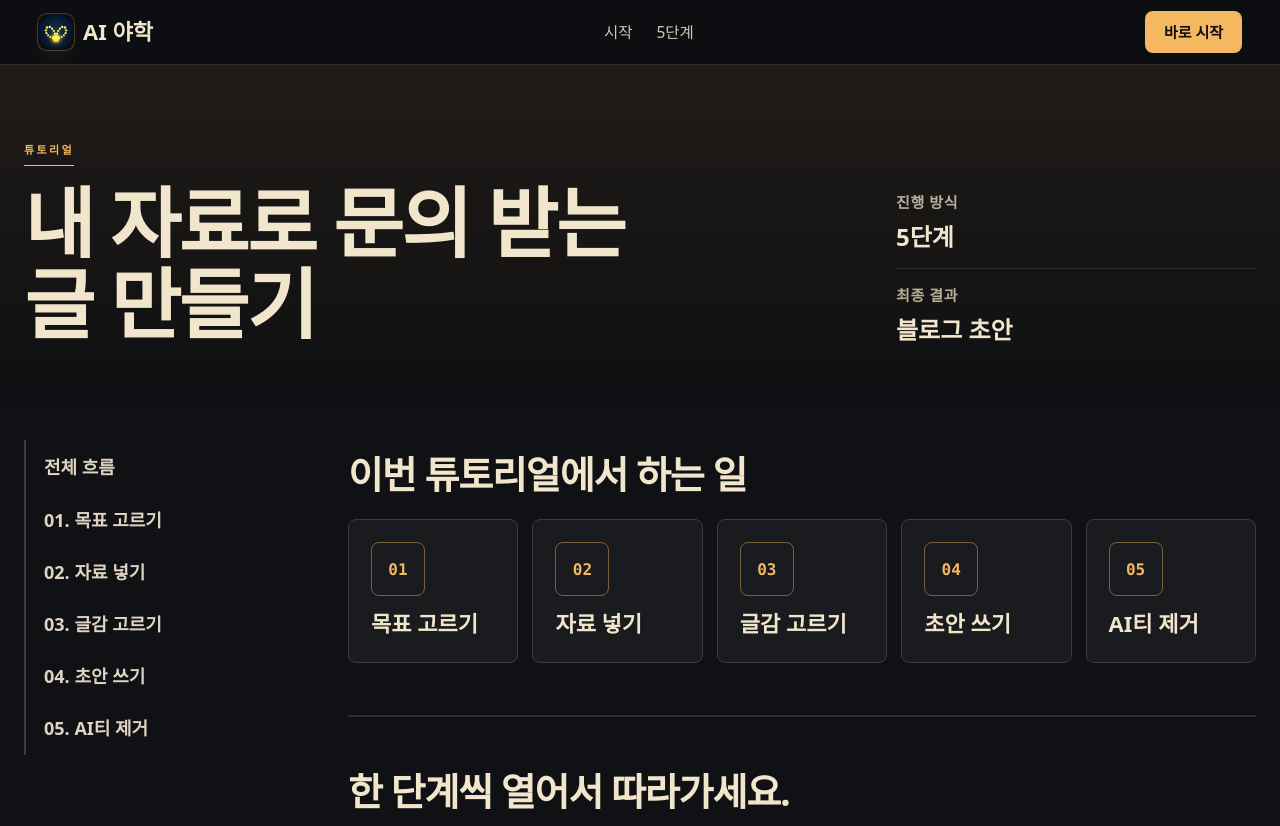
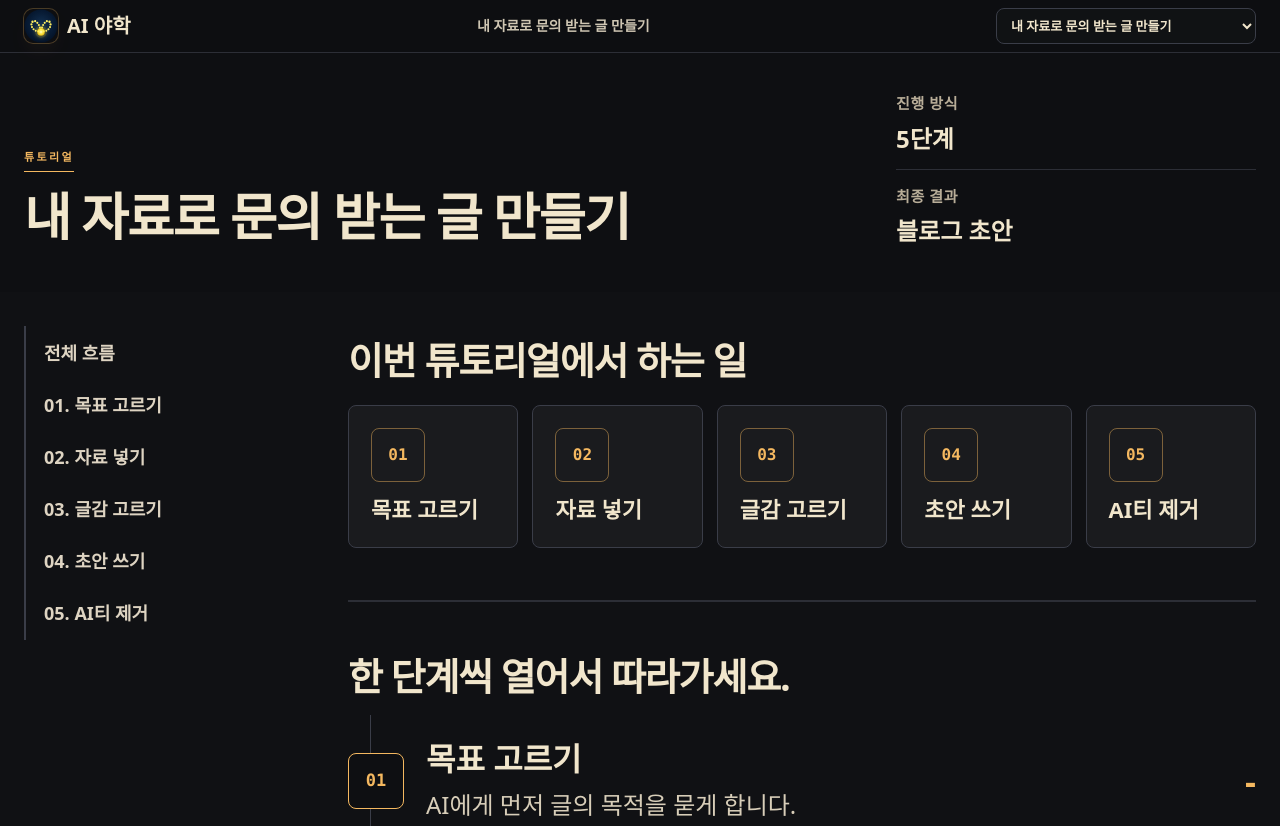
Before and after one commit to twinfin22/ai-night, an Astro site: page /modules/blog in a window 1280 px wide. Shown: the top 826 px of the page. Built offline with nearby package versions, Linux system fonts and the light colour scheme; Astro itself is replaced by a stand-in of ours; a web font is replaced by a local one.

Commit message:
feat(modules): add compact tutorial header

```diff
--- a/src/components/ModuleTemplate.astro
+++ b/src/components/ModuleTemplate.astro
@@ -16,7 +16,6 @@ export interface Props {
   };
   toolSelector?: boolean;
   stepsLabel?: string;
-  ctaLabel?: string;
 }
 
 const {
@@ -26,23 +25,30 @@ const {
   steps,
   summary,
   toolSelector = false,
-  stepsLabel = `${steps.length}단계`,
-  ctaLabel = '바로 시작',
 } = Astro.props;
+
+const tutorialLinks = [
+  { href: '/modules/setup/', label: 'AI 작업 환경 만들기' },
+  { href: '/modules/website/', label: '홈페이지 제작 파이프라인 만들기' },
+  { href: '/modules/blog/', label: '내 자료로 문의 받는 글 만들기' },
+  { href: '/modules/github-vercel/', label: '깃허브와 버셀 세팅' },
+];
 ---
 
 <Base title={`${title} — AI 야학`} description={description} canonicalPath={canonicalPath}>
-  <header class="masthead module-nav">
-    <div class="masthead-inner">
-      <a href="/" class="masthead__wordmark" aria-label="AI 야학 홈">
+  <header class="module-header">
+    <div class="module-header__inner">
+      <a href="/" class="module-header__brand" aria-label="AI 야학 홈">
         <img src="/favicon.svg" alt="" width="34" height="34" />
         <span>AI 야학</span>
       </a>
-      <nav class="masthead__nav" aria-label="모듈 섹션 이동">
-        <a href="#overview">시작</a>
-        <a href="#steps">{stepsLabel}</a>
-      </nav>
-      <a class="masthead__cta" href="#steps">{ctaLabel}</a>
+      <p class="module-header__title">{title}</p>
+      <label class="sr-only" for="module-jump">다른 튜토리얼로 이동</label>
+      <select id="module-jump" class="module-header__select" data-module-jump aria-label="다른 튜토리얼로 이동">
+        {tutorialLinks.map((item) => (
+          <option value={item.href} selected={item.href === canonicalPath}>{item.label}</option>
+        ))}
+      </select>
     </div>
   </header>
 
@@ -230,6 +236,13 @@ const {
   </main>
 
   <script>
+    document.querySelector('[data-module-jump]')?.addEventListener('change', (event) => {
+      const target = event.currentTarget;
+      if (target instanceof HTMLSelectElement && target.value && target.value !== window.location.pathname) {
+        window.location.href = target.value;
+      }
+    });
+
     const setupRoot = document.querySelector('[data-tool-selector]');
 
     const applySetupChoice = () => {
--- a/src/styles/global.css
+++ b/src/styles/global.css
@@ -1174,46 +1174,6 @@ footer h2::before { content: none; }
 }
 
 /* ====== Module pages ====== */
-.module-nav {
-  position: sticky;
-  top: 59px;
-  z-index: 30;
-  background: rgba(17, 19, 21, 0.9);
-  backdrop-filter: blur(12px);
-  -webkit-backdrop-filter: blur(12px);
-  border-bottom: 1px solid var(--hairline);
-}
-
-.module-nav__inner {
-  display: flex;
-  gap: 8px;
-  overflow-x: auto;
-  scrollbar-width: none;
-  padding-top: 12px;
-  padding-bottom: 12px;
-}
-
-.module-nav__inner::-webkit-scrollbar {
-  display: none;
-}
-
-.module-nav a {
-  flex: 0 0 auto;
-  padding: 8px 12px;
-  border: 1px solid var(--hairline-2);
-  border-radius: 999px;
-  color: var(--ink-soft);
-  font-size: 13px;
-  font-weight: 800;
-  line-height: 1.2;
-  text-decoration: none;
-}
-
-.module-nav a:hover {
-  border-color: var(--amber);
-  color: var(--cream);
-}
-
 .prompt-grid {
   display: grid;
   grid-template-columns: 1fr;
@@ -1302,63 +1262,106 @@ footer h2::before { content: none; }
   }
 }
 
-/* ====== Module template derived from website module ====== */
-.masthead.module-nav {
+.module-page {
+  background: #101114;
+}
+
+.sr-only {
+  position: absolute;
+  width: 1px;
+  height: 1px;
+  padding: 0;
+  margin: -1px;
+  overflow: hidden;
+  clip: rect(0, 0, 0, 0);
+  white-space: nowrap;
+  border: 0;
+}
+
+.module-header {
   position: sticky;
   top: 0;
   z-index: 50;
-  background: rgba(14, 15, 18, 0.78);
+  min-height: 52px;
+  border-bottom: 1px solid var(--hairline);
+  background: rgba(14, 15, 18, 0.9);
   backdrop-filter: blur(14px);
   -webkit-backdrop-filter: blur(14px);
+}
+
+.module-header__inner {
+  max-width: 1500px;
+  margin: 0 auto;
+  padding: 8px 24px;
+  display: flex;
+  align-items: center;
+  justify-content: space-between;
+  gap: 16px;
+}
+
+.module-header__brand {
+  flex: 0 0 auto;
+  display: inline-flex;
+  align-items: center;
+  gap: 9px;
+  color: var(--cream);
+  font-family: 'IBM Plex Sans KR', 'Pretendard', 'Apple SD Gothic Neo', system-ui, sans-serif;
+  font-size: 20px;
+  font-weight: 900;
+  line-height: 1;
+  text-decoration: none;
+}
+
+.module-header__brand img {
+  width: 34px;
+  height: 34px;
+  border-radius: 9px;
+  box-shadow: 0 0 0 1px rgba(244, 184, 96, 0.26), 0 10px 24px -14px rgba(244, 184, 96, 0.9);
+}
+
+.module-header__brand:hover {
+  color: #ded4c2;
+}
+
+.module-header__title {
+  flex: 1 1 auto;
+  min-width: 0;
+  margin: 0;
+  color: var(--ink-soft);
+  font-size: 14px;
+  font-weight: 700;
+  line-height: 1.35;
+  text-align: center;
+  overflow: hidden;
+  text-overflow: ellipsis;
+  white-space: nowrap;
+}
+
+.module-header__select {
+  flex: 0 1 260px;
+  min-width: 168px;
+  max-width: 260px;
+  height: 36px;
+  border: 1px solid var(--hairline-2);
+  border-radius: 8px;
+  background: #101214;
+  color: var(--cream);
+  font: inherit;
+  font-size: 13px;
+  font-weight: 700;
+  padding: 0 10px;
+}
+
+.module-header__select:focus-visible {
+  border-color: var(--amber);
+  outline: 3px solid rgba(244, 184, 96, 0.28);
+  outline-offset: 2px;
+}
+
+.module-lesson-hero {
+  padding: 24px 24px 30px;
   border-bottom: 1px solid var(--hairline);
-}
-
-.masthead.module-nav .masthead__wordmark {
-  padding: 0;
-  border: 0;
-  border-radius: 0;
-  color: var(--cream);
-  font-size: 22px;
-}
-
-.masthead.module-nav .masthead__nav a {
-  padding: 0;
-  border: 0;
-  border-radius: 0;
-  color: var(--ink-soft);
-  font-size: 15.5px;
-  font-weight: 500;
-}
-
-.masthead.module-nav .masthead__nav a:hover {
-  color: var(--cream);
-}
-
-.masthead.module-nav .masthead__cta {
-  padding: 11px 18px;
-  border: 1px solid transparent;
-  border-radius: 8px;
-  background: var(--amber);
-  color: var(--bg);
-  font-size: 15px;
-  font-weight: 700;
-}
-
-.masthead.module-nav .masthead__cta:hover {
-  background: var(--cream);
-  color: var(--bg);
-}
-
-.module-page {
-  background: #101114;
-}
-
-.module-lesson-hero {
-  padding: 70px 24px 46px;
-  border-bottom: 1px solid var(--hairline);
-  background:
-    linear-gradient(180deg, rgba(244, 184, 96, 0.08), rgba(244, 184, 96, 0)),
-    var(--bg);
+  background: var(--bg);
 }
 
 .module-lesson-hero__inner {
@@ -1369,16 +1372,9 @@ footer h2::before { content: none; }
 }
 
 .module-lesson-hero h1 {
-  max-width: 14ch;
-  font-size: clamp(46px, 6vw, 82px);
-  line-height: 1.06;
-}
-
-.module-page .hero__sub,
-.module-page .lede {
-  font-size: clamp(20px, 2vw, 24px);
-  line-height: 1.82;
-  color: #e3dac8;
+  max-width: 22ch;
+  font-size: clamp(34px, 4vw, 56px);
+  line-height: 1.12;
 }
 
 .module-summary {
@@ -1488,7 +1484,7 @@ html:not([data-setup-tool]) .module-page--tool-selector .module-shell {
 .module-panel {
   padding: 52px 0;
   border-top: 1px solid var(--hairline);
-  scroll-margin-top: 116px;
+  scroll-margin-top: 76px;
 }
 
 .module-panel:first-child {
@@ -2146,13 +2142,13 @@ a:focus-visible {
 
   .module-sidebar {
     position: sticky;
-    top: 82px;
+    top: 70px;
     display: grid;
     gap: 6px;
     padding: 4px 0 4px 18px;
     border-bottom: 0;
     border-left: 2px solid var(--hairline-2);
-    max-height: calc(100vh - 92px);
+    max-height: calc(100vh - 88px);
     overflow: auto;
     mask-image: none;
   }
@@ -2163,19 +2159,29 @@ a:focus-visible {
 }
 
 @media (max-width: 520px) {
+  .module-header__inner {
+    padding: 8px 12px;
+    gap: 10px;
+  }
+
+  .module-header__brand span,
+  .module-header__title {
+    display: none;
+  }
+
+  .module-header__select {
+    flex: 1 1 auto;
+    min-width: 0;
+    max-width: none;
+  }
+
   .module-lesson-hero {
-    padding: 34px 20px 24px;
+    padding: 18px 20px 22px;
   }
 
   .module-lesson-hero h1 {
-    font-size: 42px;
+    font-size: 34px;
     line-height: 1.1;
-  }
-
-  .module-page .hero__sub,
-  .module-page .lede {
-    font-size: 20px;
-    line-height: 1.75;
   }
 
   .module-summary div {
```
